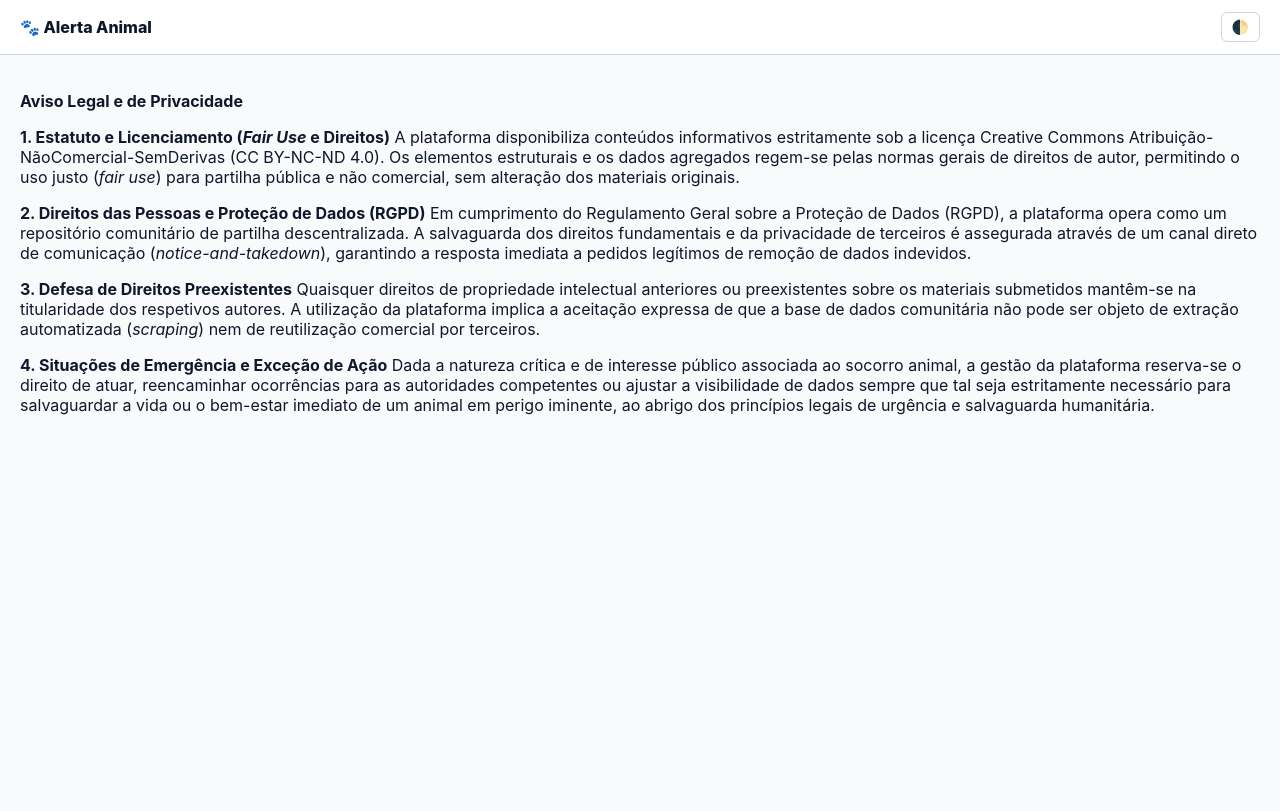
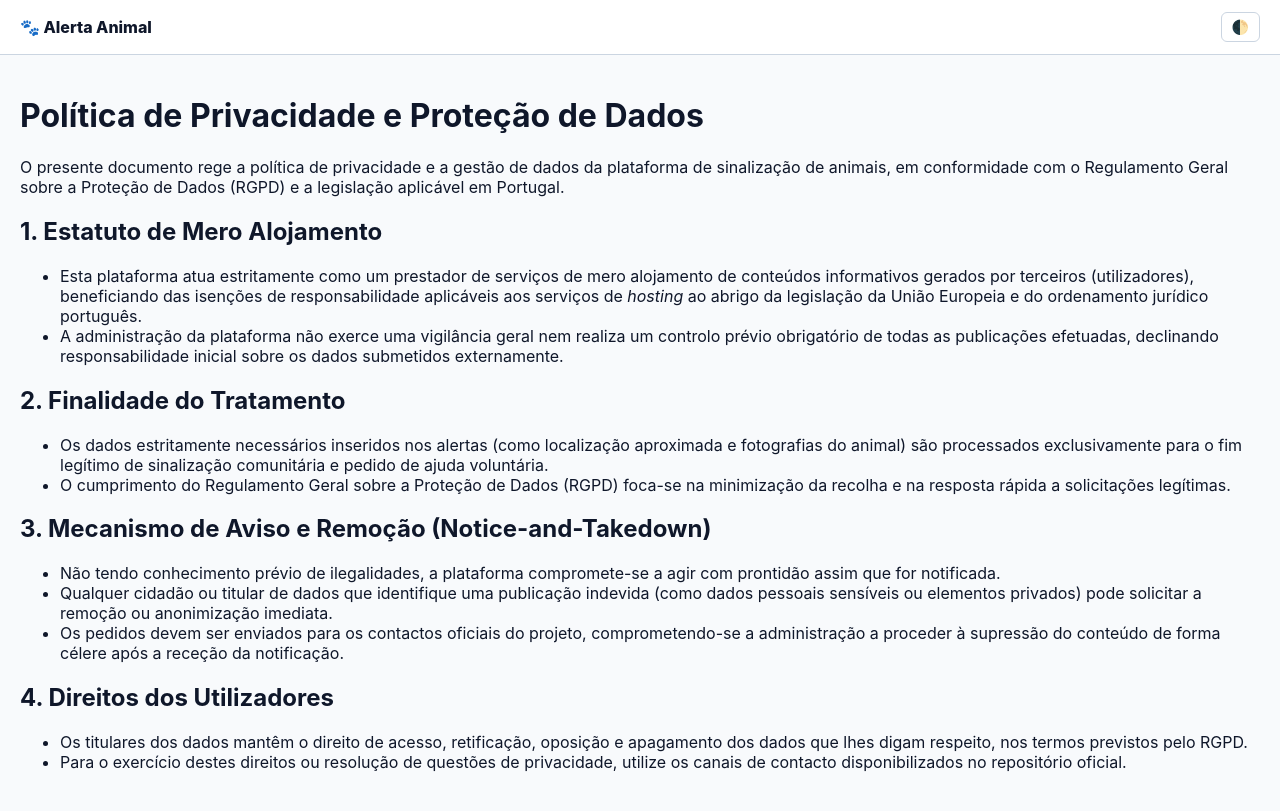
Before and after one commit to ajudaanimal/alerta, a Jekyll site: the page built from PRIVACY.md, in a window 1280 px wide. Shown: the top 811 px of the page. Built offline with Jekyll 4.4.1, drawn with Linux system fonts in a browser that asks for light colours; our own code applies the rules of GitHub Pages for plain Markdown files.

Commit message:
Update PRIVACY.md

```diff
--- a/PRIVACY.md
+++ b/PRIVACY.md
@@ -1,13 +1,20 @@
-**Aviso Legal e de Privacidade**
+# Política de Privacidade e Proteção de Dados
 
-**1. Estatuto e Licenciamento (*Fair Use* e Direitos)**
-A plataforma disponibiliza conteúdos informativos estritamente sob a licença Creative Commons Atribuição-NãoComercial-SemDerivas (CC BY-NC-ND 4.0). Os elementos estruturais e os dados agregados regem-se pelas normas gerais de direitos de autor, permitindo o uso justo (*fair use*) para partilha pública e não comercial, sem alteração dos materiais originais.
+O presente documento rege a política de privacidade e a gestão de dados da plataforma de sinalização de animais, em conformidade com o Regulamento Geral sobre a Proteção de Dados (RGPD) e a legislação aplicável em Portugal.
 
-**2. Direitos das Pessoas e Proteção de Dados (RGPD)**
-Em cumprimento do Regulamento Geral sobre a Proteção de Dados (RGPD), a plataforma opera como um repositório comunitário de partilha descentralizada. A salvaguarda dos direitos fundamentais e da privacidade de terceiros é assegurada através de um canal direto de comunicação (*notice-and-takedown*), garantindo a resposta imediata a pedidos legítimos de remoção de dados indevidos.
+## 1. Estatuto de Mero Alojamento
+* Esta plataforma atua estritamente como um prestador de serviços de mero alojamento de conteúdos informativos gerados por terceiros (utilizadores), beneficiando das isenções de responsabilidade aplicáveis aos serviços de *hosting* ao abrigo da legislação da União Europeia e do ordenamento jurídico português.
+* A administração da plataforma não exerce uma vigilância geral nem realiza um controlo prévio obrigatório de todas as publicações efetuadas, declinando responsabilidade inicial sobre os dados submetidos externamente.
 
-**3. Defesa de Direitos Preexistentes**
-Quaisquer direitos de propriedade intelectual anteriores ou preexistentes sobre os materiais submetidos mantêm-se na titularidade dos respetivos autores. A utilização da plataforma implica a aceitação expressa de que a base de dados comunitária não pode ser objeto de extração automatizada (*scraping*) nem de reutilização comercial por terceiros.
+## 2. Finalidade do Tratamento
+* Os dados estritamente necessários inseridos nos alertas (como localização aproximada e fotografias do animal) são processados exclusivamente para o fim legítimo de sinalização comunitária e pedido de ajuda voluntária.
+* O cumprimento do Regulamento Geral sobre a Proteção de Dados (RGPD) foca-se na minimização da recolha e na resposta rápida a solicitações legítimas.
 
-**4. Situações de Emergência e Exceção de Ação**
-Dada a natureza crítica e de interesse público associada ao socorro animal, a gestão da plataforma reserva-se o direito de atuar, reencaminhar ocorrências para as autoridades competentes ou ajustar a visibilidade de dados sempre que tal seja estritamente necessário para salvaguardar a vida ou o bem-estar imediato de um animal em perigo iminente, ao abrigo dos princípios legais de urgência e salvaguarda humanitária.
+## 3. Mecanismo de Aviso e Remoção (Notice-and-Takedown)
+* Não tendo conhecimento prévio de ilegalidades, a plataforma compromete-se a agir com prontidão assim que for notificada.
+* Qualquer cidadão ou titular de dados que identifique uma publicação indevida (como dados pessoais sensíveis ou elementos privados) pode solicitar a remoção ou anonimização imediata.
+* Os pedidos devem ser enviados para os contactos oficiais do projeto, comprometendo-se a administração a proceder à supressão do conteúdo de forma célere após a receção da notificação.
+
+## 4. Direitos dos Utilizadores
+* Os titulares dos dados mantêm o direito de acesso, retificação, oposição e apagamento dos dados que lhes digam respeito, nos termos previstos pelo RGPD.
+* Para o exercício destes direitos ou resolução de questões de privacidade, utilize os canais de contacto disponibilizados no repositório oficial.
```
